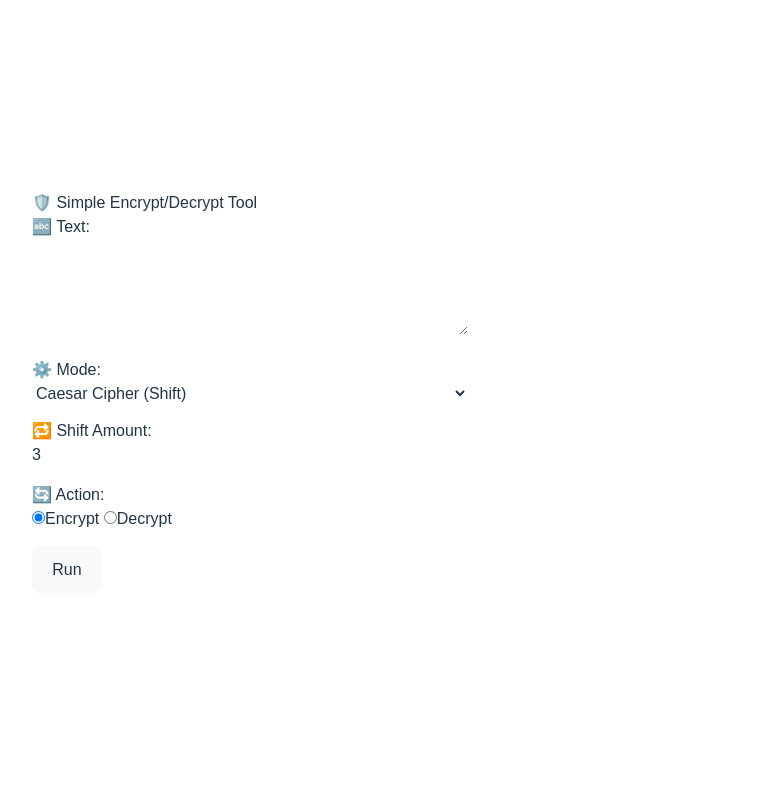
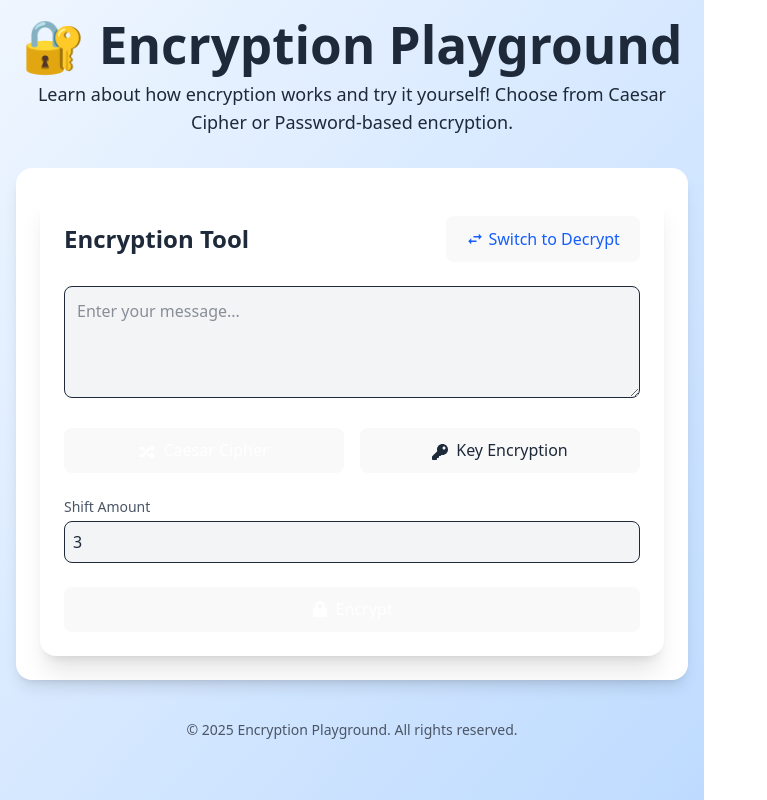
Before and after one commit to Callerstudios/my-encryption-app, a React (Vite) app: page / in a window 1280 px wide. Shown: the whole page, without its empty margins (0-767 px from the left). Built offline with nearby package versions, Linux system fonts and the light colour scheme.

Commit message:
feat: implement encryption and decryption forms with Caesar and key methods

```diff
--- a/package.json
+++ b/package.json
@@ -11,8 +11,10 @@
   },
   "dependencies": {
     "@tailwindcss/vite": "^4.1.11",
+    "framer-motion": "^12.23.6",
     "react": "^19.1.0",
     "react-dom": "^19.1.0",
+    "react-icons": "^5.5.0",
     "simple-encrypt-decrypt-cipher": "^1.1.1",
     "tailwindcss": "^4.1.11"
   },
--- a/src/App.tsx
+++ b/src/App.tsx
@@ -1,124 +1,27 @@
-import { useState } from "react";
-import {
-  caesarEncrypt,
-  caesarDecrypt,
-  keyEncrypt,
-  keyDecrypt,
-} from "./encryptor";
+import React from "react";
+import EncryptForm from "./components/EncryptForm";
 
 function App() {
-  const [text, setText] = useState("");
-  const [shift, setShift] = useState(3);
-  const [key, setKey] = useState("");
-  const [type, setType] = useState<"caesar" | "key">("caesar");
-  const [action, setAction] = useState<"encrypt" | "decrypt">("encrypt");
-  const [result, setResult] = useState("");
+  return (
+    <div className="min-h-screen bg-gradient-to-br from-blue-50 to-blue-200 text-gray-800 p-4">
+      <header className="text-center mb-8">
+        <h1 className="text-4xl font-bold mb-2">🔐 Encryption Playground</h1>
+        <p className="text-lg max-w-2xl mx-auto">
+          Learn about how encryption works and try it yourself! Choose from
+          Caesar Cipher or Password-based encryption.
+        </p>
+      </header>
 
-  const handleSubmit = () => {
-    let output = "";
-    if (type === "caesar") {
-      output =
-        action === "encrypt"
-          ? caesarEncrypt(text, shift)
-          : caesarDecrypt(text, shift);
-    } else {
-      output =
-        action === "encrypt" ? keyEncrypt(text, key) : keyDecrypt(text, key);
-    }
-    setResult(output);
-  };
+      <main className="flex justify-center">
+        <div className="w-full max-w-3xl bg-white shadow-lg rounded-2xl p-6">
+          <EncryptForm />
+        </div>
+      </main>
 
-  return (
-    <div style={{ padding: "2rem", fontFamily: "sans-serif", maxWidth: 500 }}>
-      <h2>🛡️ Simple Encrypt/Decrypt Tool</h2>
-      <label>
-        🔤 Text:
-        <textarea
-          value={text}
-          onChange={(e) => setText(e.target.value)}
-          rows={4}
-          style={{ width: "100%", marginBottom: "1rem" }}
-        />
-      </label>
-
-      <label>
-        ⚙️ Mode:
-        <select
-          value={type}
-          onChange={(e) => setType(e.target.value as "caesar" | "key")}
-          style={{ width: "100%", marginBottom: "1rem" }}
-        >
-          <option value="caesar">Caesar Cipher (Shift)</option>
-          <option value="key">Encryption with Key</option>
-        </select>
-      </label>
-
-      {type === "caesar" ? (
-        <label>
-          🔁 Shift Amount:
-          <input
-            type="number"
-            value={shift}
-            onChange={(e) => setShift(parseInt(e.target.value))}
-            style={{ width: "100%", marginBottom: "1rem" }}
-          />
-        </label>
-      ) : (
-        <label>
-          🔑 Encryption Key:
-          <input
-            type="text"
-            value={key}
-            onChange={(e) => setKey(e.target.value)}
-            style={{ width: "100%", marginBottom: "1rem" }}
-          />
-        </label>
-      )}
-
-      <label>
-        🔄 Action:
-        <div style={{ marginBottom: "1rem" }}>
-          <label>
-            <input
-              type="radio"
-              name="action"
-              value="encrypt"
-              checked={action === "encrypt"}
-              onChange={() => setAction("encrypt")}
-            />
-            Encrypt
-          </label>{" "}
-          <label>
-            <input
-              type="radio"
-              name="action"
-              value="decrypt"
-              checked={action === "decrypt"}
-              onChange={() => setAction("decrypt")}
-            />
-            Decrypt
-          </label>
-        </div>
-      </label>
-
-      <button onClick={handleSubmit} style={{ marginBottom: "1rem" }}>
-        Run
-      </button>
-
-      {result && (
-        <div>
-          <h3>🔍 Result:</h3>
-          <pre
-            style={{
-              background: "#f5f5f5",
-              padding: "1rem",
-              borderRadius: "6px",
-            }}
-          >
-            {result}
-          </pre>
-        </div>
-      )}
+      <footer className="text-center mt-10 text-sm text-gray-600">
+        &copy; {new Date().getFullYear()} Encryption Playground. All rights
+        reserved.
+      </footer>
     </div>
   );
 }
--- /dev/null
+++ b/src/components/EncryptForm.tsx
@@ -0,0 +1,140 @@
+import { useState } from "react";
+import {
+  caesarEncrypt,
+  caesarDecrypt,
+  keyEncrypt,
+  keyDecrypt,
+} from "../utils/encryptionUtils";
+import { motion } from "framer-motion";
+import { FaLock, FaUnlock, FaKey, FaRandom } from "react-icons/fa";
+import { MdOutlineSwapHoriz } from "react-icons/md";
+
+const EncryptForm = () => {
+  const [mode, setMode] = useState<"encrypt" | "decrypt">("encrypt");
+  const [method, setMethod] = useState<"caesar" | "key">("caesar");
+  const [text, setText] = useState("");
+  const [shift, setShift] = useState(3);
+  const [key, setKey] = useState("");
+  const [result, setResult] = useState("");
+
+  const handleSubmit = () => {
+    if (!text) return;
+
+    if (method === "caesar") {
+      if (mode === "encrypt") {
+        setResult(caesarEncrypt(text, shift));
+      } else {
+        setResult(caesarDecrypt(text, shift));
+      }
+    } else {
+      if (mode === "encrypt") {
+        setResult(keyEncrypt(text, key));
+      } else {
+        setResult(keyDecrypt(text, key));
+      }
+    }
+  };
+
+  return (
+    <motion.div
+      initial={{ opacity: 0, y: 30 }}
+      animate={{ opacity: 1, y: 0 }}
+      transition={{ duration: 0.5 }}
+      className="max-w-2xl mx-auto bg-white dark:bg-gray-900 p-6 rounded-2xl shadow-xl space-y-6"
+    >
+      <div className="flex justify-between items-center">
+        <h2 className="text-2xl font-bold text-gray-800 dark:text-white">
+          Encryption Tool
+        </h2>
+        <button
+          onClick={() => setMode(mode === "encrypt" ? "decrypt" : "encrypt")}
+          className="flex items-center space-x-1 text-blue-600 hover:text-blue-800 transition"
+        >
+          <MdOutlineSwapHoriz className="text-lg" />
+          <span>
+            {mode === "encrypt" ? "Switch to Decrypt" : "Switch to Encrypt"}
+          </span>
+        </button>
+      </div>
+
+      <textarea
+        className="w-full h-28 p-3 border rounded-lg bg-gray-100 dark:bg-gray-800 text-gray-800 dark:text-white"
+        placeholder="Enter your message..."
+        value={text}
+        onChange={(e) => setText(e.target.value)}
+      />
+
+      <div className="flex items-center gap-4">
+        <button
+          onClick={() => setMethod("caesar")}
+          className={`flex-1 py-2 rounded-lg text-center ${
+            method === "caesar"
+              ? "bg-blue-600 text-white"
+              : "bg-gray-200 dark:bg-gray-700 text-gray-800 dark:text-white"
+          }`}
+        >
+          <FaRandom className="inline mr-2" />
+          Caesar Cipher
+        </button>
+        <button
+          onClick={() => setMethod("key")}
+          className={`flex-1 py-2 rounded-lg text-center ${
+            method === "key"
+              ? "bg-blue-600 text-white"
+              : "bg-gray-200 dark:bg-gray-700 text-gray-800 dark:text-white"
+          }`}
+        >
+          <FaKey className="inline mr-2" />
+          Key Encryption
+        </button>
+      </div>
+
+      {method === "caesar" ? (
+        <div>
+          <label className="block text-sm text-gray-600 dark:text-gray-300 mb-1">
+            Shift Amount
+          </label>
+          <input
+            type="number"
+            className="w-full p-2 border rounded-lg bg-gray-100 dark:bg-gray-800 text-gray-800 dark:text-white"
+            value={shift}
+            onChange={(e) => setShift(parseInt(e.target.value))}
+          />
+        </div>
+      ) : (
+        <div>
+          <label className="block text-sm text-gray-600 dark:text-gray-300 mb-1">
+            Encryption Key
+          </label>
+          <input
+            type="text"
+            className="w-full p-2 border rounded-lg bg-gray-100 dark:bg-gray-800 text-gray-800 dark:text-white"
+            value={key}
+            onChange={(e) => setKey(e.target.value)}
+          />
+        </div>
+      )}
+
+      <motion.button
+        whileTap={{ scale: 0.95 }}
+        onClick={handleSubmit}
+        className="w-full py-3 bg-blue-600 hover:bg-blue-700 text-white rounded-lg font-semibold flex items-center justify-center gap-2"
+      >
+        {mode === "encrypt" ? <FaLock /> : <FaUnlock />}
+        {mode === "encrypt" ? "Encrypt" : "Decrypt"}
+      </motion.button>
+
+      {result && (
+        <motion.div
+          initial={{ opacity: 0 }}
+          animate={{ opacity: 1 }}
+          className="mt-4 bg-green-50 dark:bg-green-900 p-4 rounded-lg text-green-800 dark:text-green-100 break-words"
+        >
+          <strong>Result:</strong> {result}
+        </motion.div>
+      )}
+    </motion.div>
+  );
+};
+
+export default EncryptForm;
--- /dev/null
+++ b/src/utils/encryptionUtils.ts
@@ -0,0 +1,21 @@
+import SimpleCrypto from "simple-encrypt-decrypt-cipher";
+
+export function caesarEncrypt(text: string, shift: number) {
+  const crypto = new SimpleCrypto(text);
+  return crypto.encrypt(shift);
+}
+
+export function caesarDecrypt(text: string, shift: number) {
+  const crypto = new SimpleCrypto(text);
+  return crypto.decrypt(shift);
+}
+
+export function keyEncrypt(text: string, key: string) {
+  const crypto = new SimpleCrypto(text);
+  return crypto.encryptWithPassword(key);
+}
+
+export function keyDecrypt(text: string, key: string) {
+  const crypto = new SimpleCrypto(text);
+  return crypto.decryptWithPassWord(key);
+}
```
Also changed, not shown: src/components/DecryptForm.tsx (added), src/components/EncryptionTypeSelector.tsx (added), src/pages/Home.tsx (added), src/pages/Learn.tsx (added), 1 other file (tests, documents, lock files or other folders).
